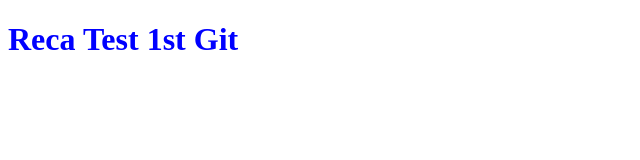
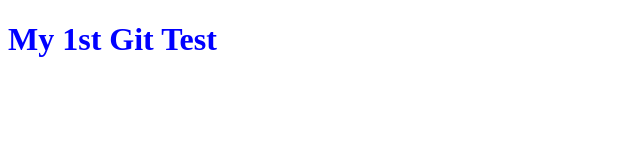
Before and after one commit to Recafu79/Project-5---git, a plain HTML site: page index.html in a window 1280 px wide. Shown: the whole page, without its empty margins (0-640 px from the left). Drawn offline with Linux system fonts and the light colour scheme.

Commit message:
異動 h1標題 again

```diff
--- a/index.html
+++ b/index.html
@@ -7,6 +7,6 @@
     <link rel="stylesheet" href="style.css">
 </head>
 <body>
-   <h1>Reca Test 1st Git</h1>
+   <h1>My 1st Git Test</h1>
 </body>
 </html>
```
